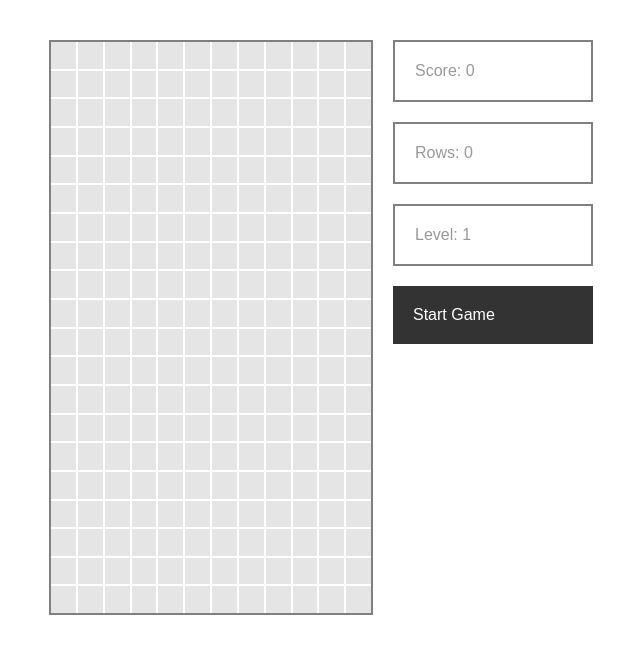
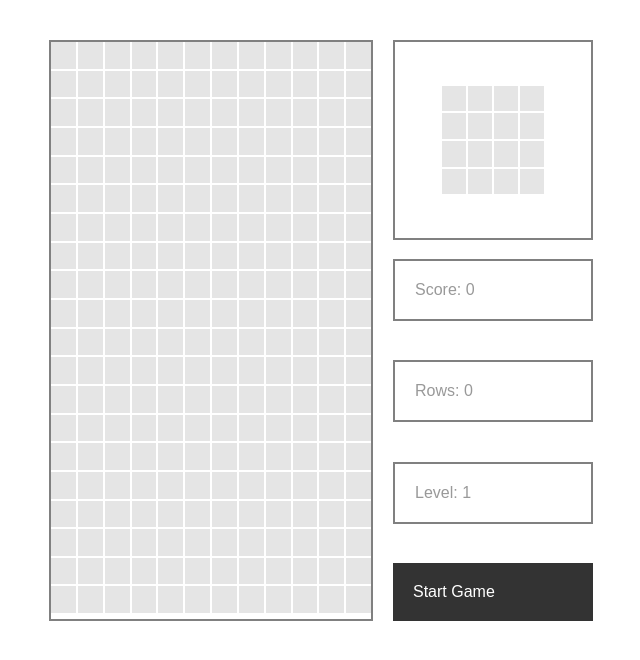
Before and after one commit to eddrichjanzzen/tetris-game, a React (Create React App) app: page / in a window 1280 px wide. Shown: the top 660 px of the page, without its empty margins (141-781 px from the left). Built offline with nearby package versions, Linux system fonts and the light colour scheme.

Commit message:
Add ViewBox to Tetris component

```diff
--- a/src/components/Tetris/Tetris.jsx
+++ b/src/components/Tetris/Tetris.jsx
@@ -1,11 +1,12 @@
 import React, { useState, useEffect } from 'react';
 
 import { StyledTetrisWrapper, StyledTetris } from './Tetris.styles';
-import { createStage, checkCollision } from '../../gameHelpers';
+import { createStage, createViewBox, checkCollision } from '../../gameHelpers';
 
 import Stage from '../Stage/Stage';
 import Display from '../Display/Display';
 import StartButton from '../StartButton/StartButton';
+import ViewBox from '../ViewBox/ViewBox';
 
 import usePlayer from '../../hooks/usePlayer';
 import useStage from '../../hooks/useStage';
@@ -128,6 +129,10 @@ const Tetris = () => {
       <StyledTetris>
         <Stage stage={stage} />
         <aside>
+          <ViewBox
+            grid={createViewBox()}
+            tetromino={player.nextTetro}
+          />
           {gameOver ? (
             <Display
               gameOver={gameOver}
@@ -135,11 +140,11 @@ const Tetris = () => {
             />
           )
             : (
-              <div>
+              <>
                 <Display text={`Score: ${score}`} />
                 <Display text={`Rows: ${rows}`} />
                 <Display text={`Level: ${level}`} />
-              </div>
+              </>
             )}
           <StartButton callback={startGame} />
         </aside>
--- a/src/components/Tetris/Tetris.styles.jsx
+++ b/src/components/Tetris/Tetris.styles.jsx
@@ -15,7 +15,9 @@ export const StyledTetris = styled.div`
   aside {
     width: 100%;
     max-width: 200px;
-    display: block;
+    display: flex;
+    flex-direction: column;
+    gap: 1.2em;
     padding: 0 20px;
   }
 `;
```
